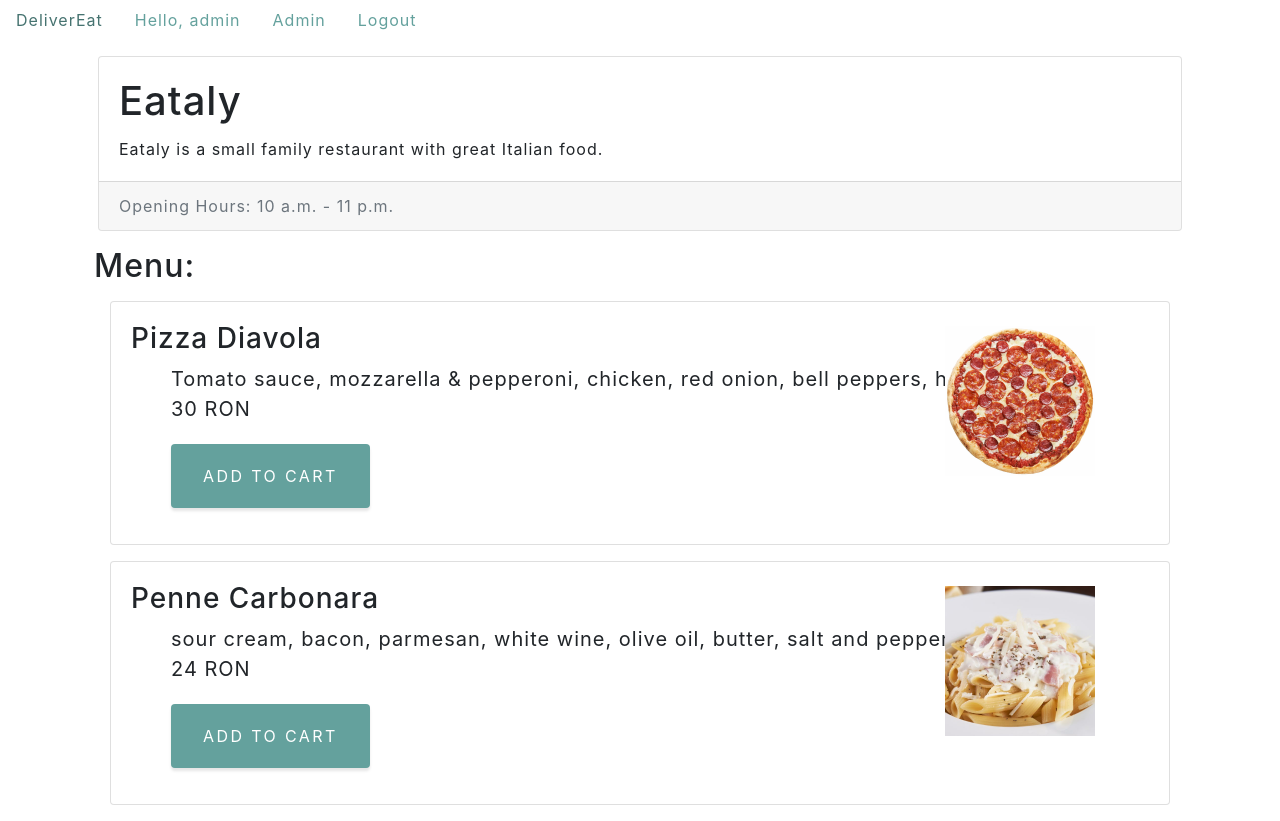
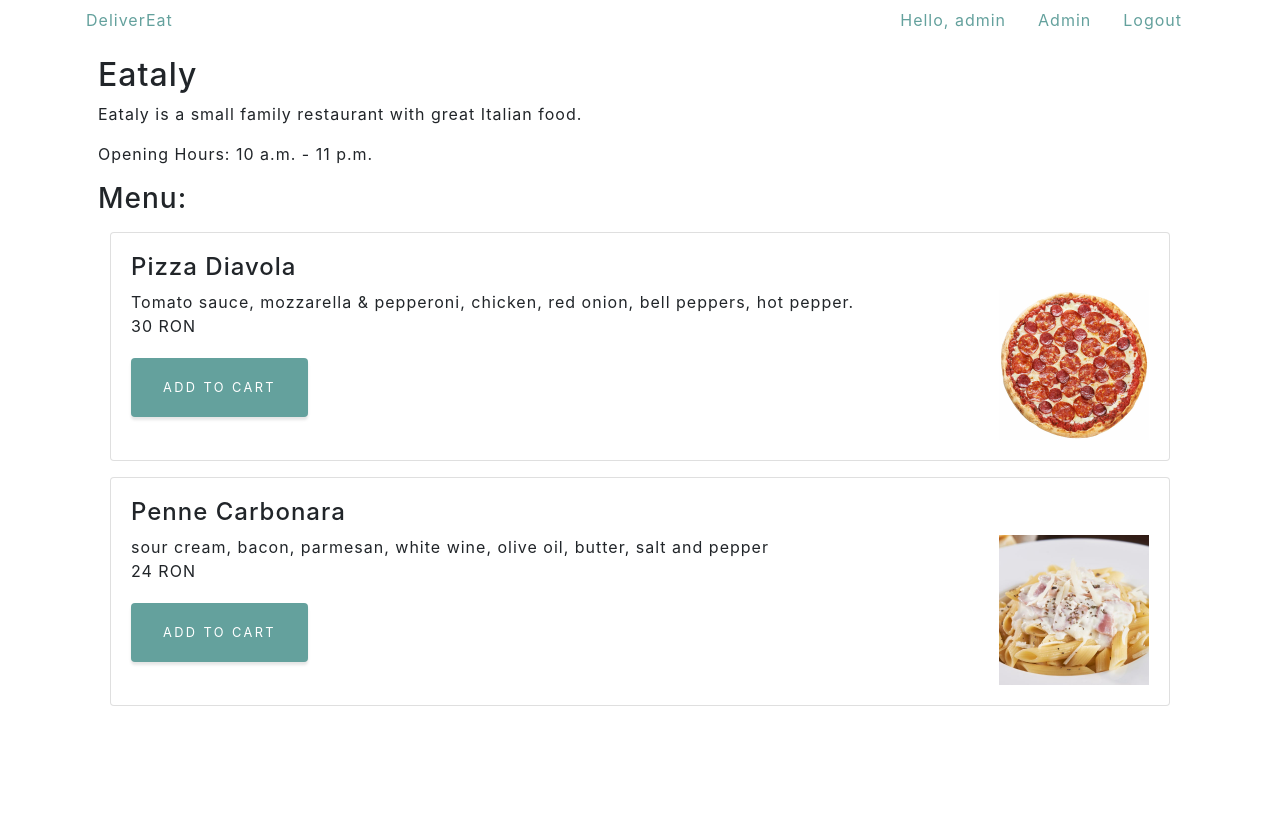
Before and after one commit to alecs99/DeliverEat, a Django app: page /restaurant/1 in a window 1280 px wide. After the commit the page ends 706 px from the top, so only its background shows below. Run offline with Django 3.2, Linux system fonts and the light colour scheme; a user stored in the database is signed in; data comes from the database, SQL or seed files in the repository; some libraries are stand-ins or nearby versions.

Commit message:
adjusted css for nav bar, index and restaurant details pages

```diff
--- a/templates/index.html
+++ b/templates/index.html
@@ -5,9 +5,9 @@
 {% block content %}
 
 
-<div class="row container">
+<div class="container">
     {% for restaurant in restaurants_list %}
-      <div class="col-sm-6 p-3">
+      <div class="p-3">
         <div class="card">
           <div class="card-body">
             <h5 class="card-title">{{ restaurant.name }}</h5>
--- a/templates/nav.html
+++ b/templates/nav.html
@@ -1,9 +1,13 @@
-<ul class="nav">
+<ul class="nav container" style="display: flex; justify-content: space-between;">
+    <div class="nav-links" style="display: flex">
         <li class="nav-item">
            <a class="nav-link active" href="{% url 'restaurants_list' %}">DeliverEat</a>
          </li>
+    </div>
+
 
   {% if user.is_authenticated %}
+      <div class="user-info" style="display: flex">
          <li class="nav-item">
           <a class="nav-link active" href="{% url 'user_profile'%}">Hello, {{ user.username }}</a>
         </li>
@@ -22,5 +26,7 @@
         <li class="nav-item">
           <a class="nav-link active" href="{% url 'register' %}">Register</a>
         </li>
+      </div>
+
   {% endif %}
 </ul>
--- a/templates/restaurant_detail.html
+++ b/templates/restaurant_detail.html
@@ -7,16 +7,16 @@
 {% block content %}
 <div class="container">
   <div class="p-3">
-    <div class="card">
-      <div class="card-body">
-        <h1 class="card-title">
+    <div class="">
+      <div class="">
+        <h2 class="">
           {{ restaurant.name }}
-        </h1>
-        <p class="card-text">
+        </h2>
+        <p class="">
           {{  restaurant.description}}
         </p>
       </div>
-      <div class="card-footer text-muted">
+      <div class="">
         Opening Hours: {{  restaurant.open_hour }} - {{ restaurant.close_hour }}
       </div>
     </div>
@@ -24,22 +24,24 @@
 
 
   <div class=" col-sm-12">
-    <h2>Menu:</h2>
+    <h3 style="padding-left: 4px">Menu:</h3>
 
       {% for product in products %}
         <div class="card m-3">
           <div class="card-body">
-            <blockquote class="blockquote mb-0" style="position: relative">
-              <h3>{{ product.name }}</h3>
-                <ul style="list-style: none">
-                    <li>{{ product.description }}</li>
-                    <li>{{ product.price }} RON</li>
+            <div class="" style="position: relative">
+              <h4>{{ product.name }}</h4>
+                <div style="display: flex;justify-content: space-between">
+                    <div>
+                        <div>{{ product.description }}</div>
+                        <div>{{ product.price }} RON</div>
+                        <div><input style="margin-top:20px;" class="btn btn-primary" type="submit" value="Add to Cart" /></div>
+                    </div>
                     {% if product.photo %}
-                            <img style="position: absolute; top: 2%; left: 80%" src="{{ product.photo.url }}" width="150px">
+                            <img src="{{ product.photo.url }}" width="150px">
                     {% endif %}
-                    <li><input style="margin-top:20px;" class="btn btn-primary" type="submit" value="Add to Cart" /></li>
-                </ul>
-            </blockquote>
+                </div>
+            </div>
           </div>
         </div>
       {% endfor %}
```
Lines whose indentation alone changed are shown as unchanged.
